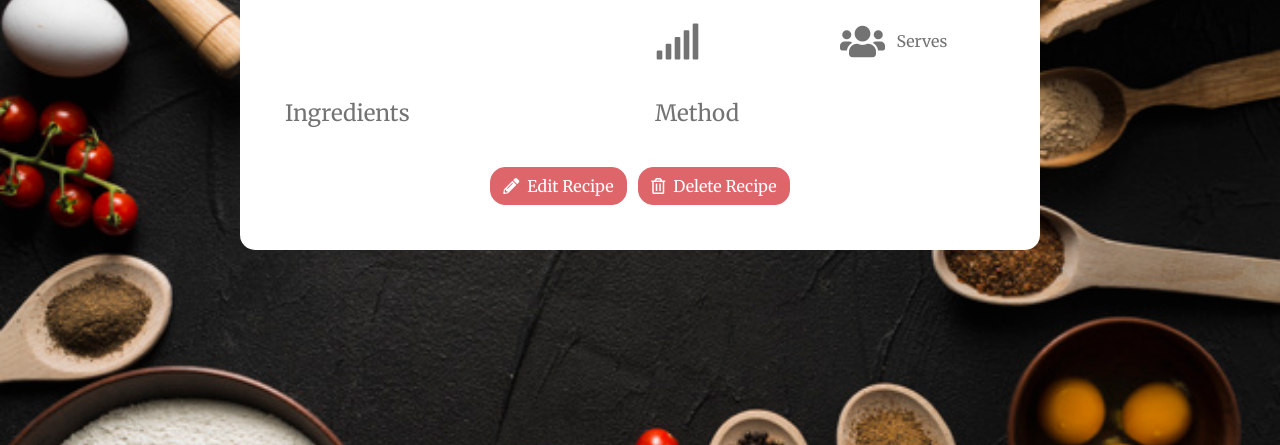
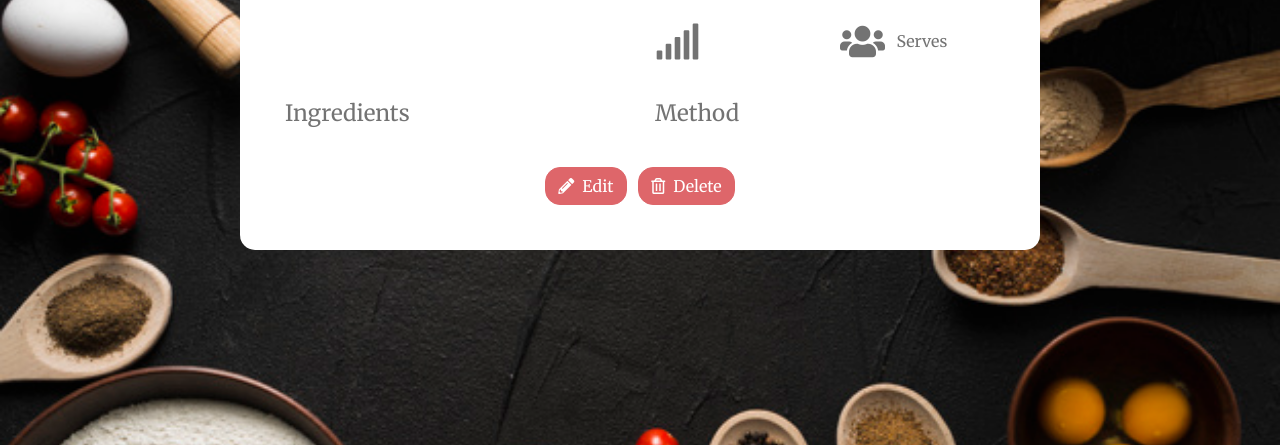
Before and after one commit to LawlessXD/my-cookbook, a Flask app: template templates/viewrecipe.html in a window 1280 px wide. Shown: the part 268-713 px from the top of the page. Run offline with Flask 2, Linux system fonts and the light colour scheme; the template is opened without the code that fills it, so the values that code supplies are empty; the visitor is signed in with stand-in values (Sample User, id 1); some libraries are stand-ins or nearby versions; some web fonts are replaced.

Commit message:
Removed recipe from buttons on viewrecipe template

```diff
--- a/templates/viewrecipe.html
+++ b/templates/viewrecipe.html
@@ -60,12 +60,12 @@
         <div class="text-center">
                 <span class="edit">
                 <a href="{{url_for('edit_recipe', recipe_id = recipe._id)}}" class="btn btn-recipe">
-                <i class="fas fa-pencil-alt"></i>Edit Recipe
+                    <i class="fas fa-pencil-alt"></i>Edit
                 </a>
                 </span>
                 <span class="delete">
                 <a href="#deleteModal" class="btn btn-recipe" data-toggle="modal" data-target="#deleteModal">
-                <i class="far fa-trash-alt"></i>Delete Recipe
+                    <i class="far fa-trash-alt"></i>Delete
                 </a>
                 </span>
         </div>
```
Lines whose indentation alone changed are shown as unchanged.
